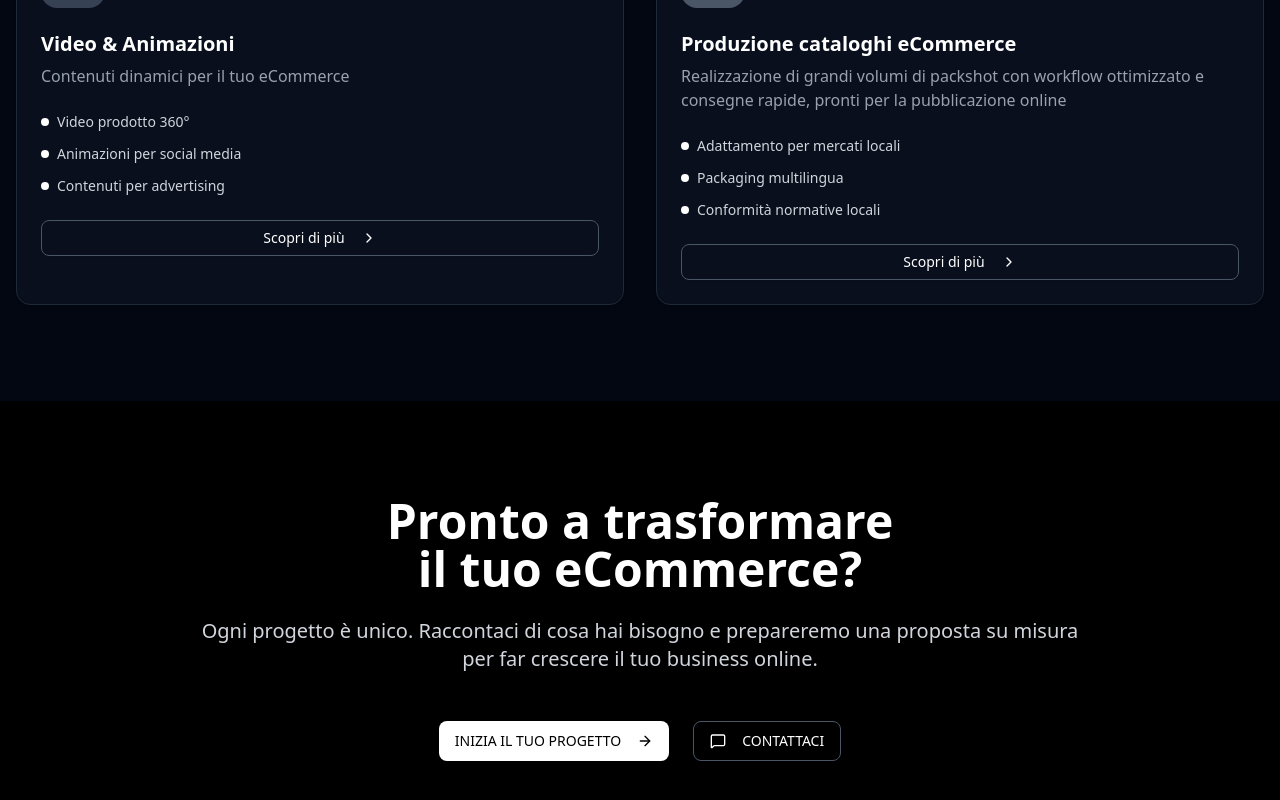
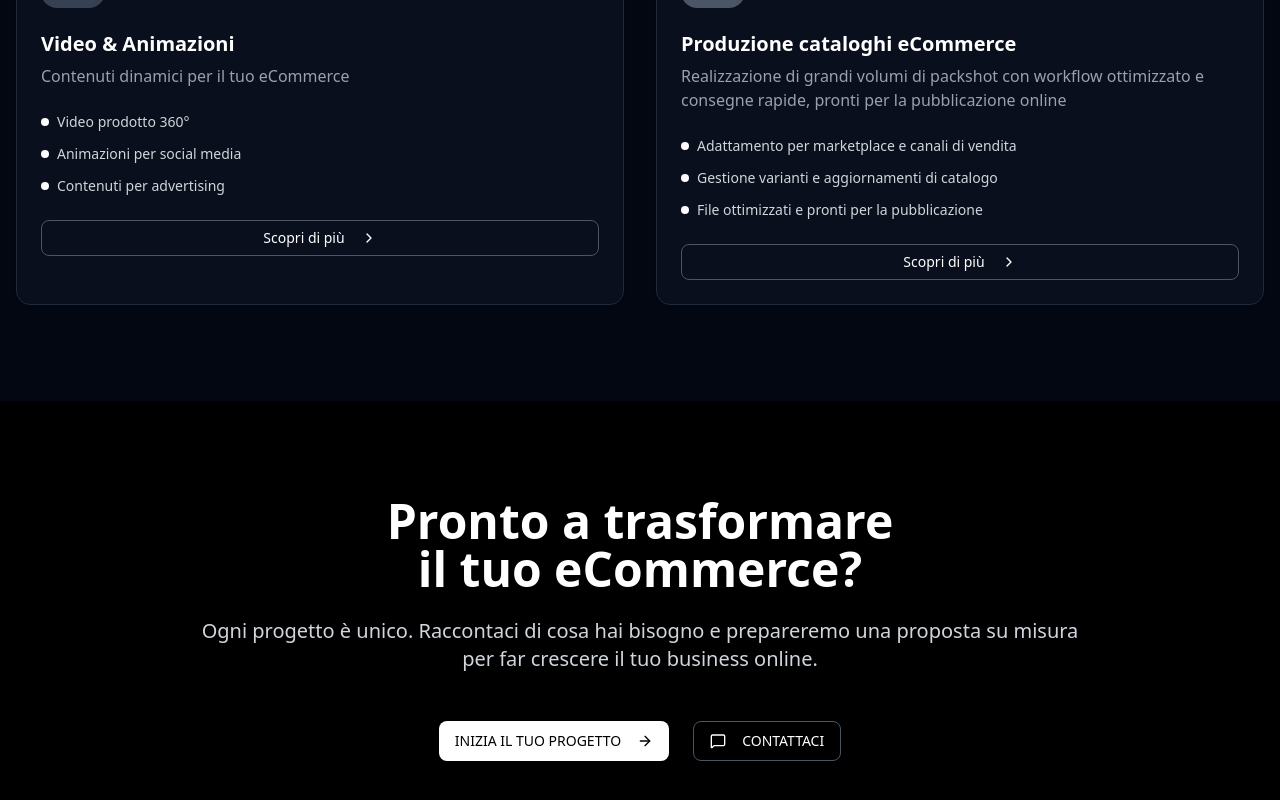
Before and after one commit to islam-eddassouli98/OneFrameAgency, a Next.js app: page /servizi in a window 1280 px wide. Shown: the part 2500-3300 px from the top of the page. Built offline with nearby package versions, Linux system fonts and the light colour scheme.

Commit message:
push all

```diff
--- a/app/servizi/page.tsx
+++ b/app/servizi/page.tsx
@@ -282,15 +282,17 @@ export default function ServicesPage() {
                 <ul className="space-y-3 mb-6">
                   <li className="flex items-center space-x-2">
                     <div className="w-2 h-2 bg-white rounded-full"></div>
-                    <span className="text-sm text-gray-300">Adattamento per mercati locali</span>
+                    <span className="text-sm text-gray-300">Adattamento per marketplace e canali di vendita
+                    </span>
                   </li>
                   <li className="flex items-center space-x-2">
                     <div className="w-2 h-2 bg-white rounded-full"></div>
-                    <span className="text-sm text-gray-300">Packaging multilingua</span>
+                    <span className="text-sm text-gray-300">Gestione varianti e aggiornamenti di catalogo
+                    </span>
                   </li>
                   <li className="flex items-center space-x-2">
                     <div className="w-2 h-2 bg-white rounded-full"></div>
-                    <span className="text-sm text-gray-300">Conformità normative locali</span>
+                    <span className="text-sm text-gray-300">File ottimizzati e pronti per la pubblicazione</span>
                   </li>
                 </ul>
                 <Button
```
